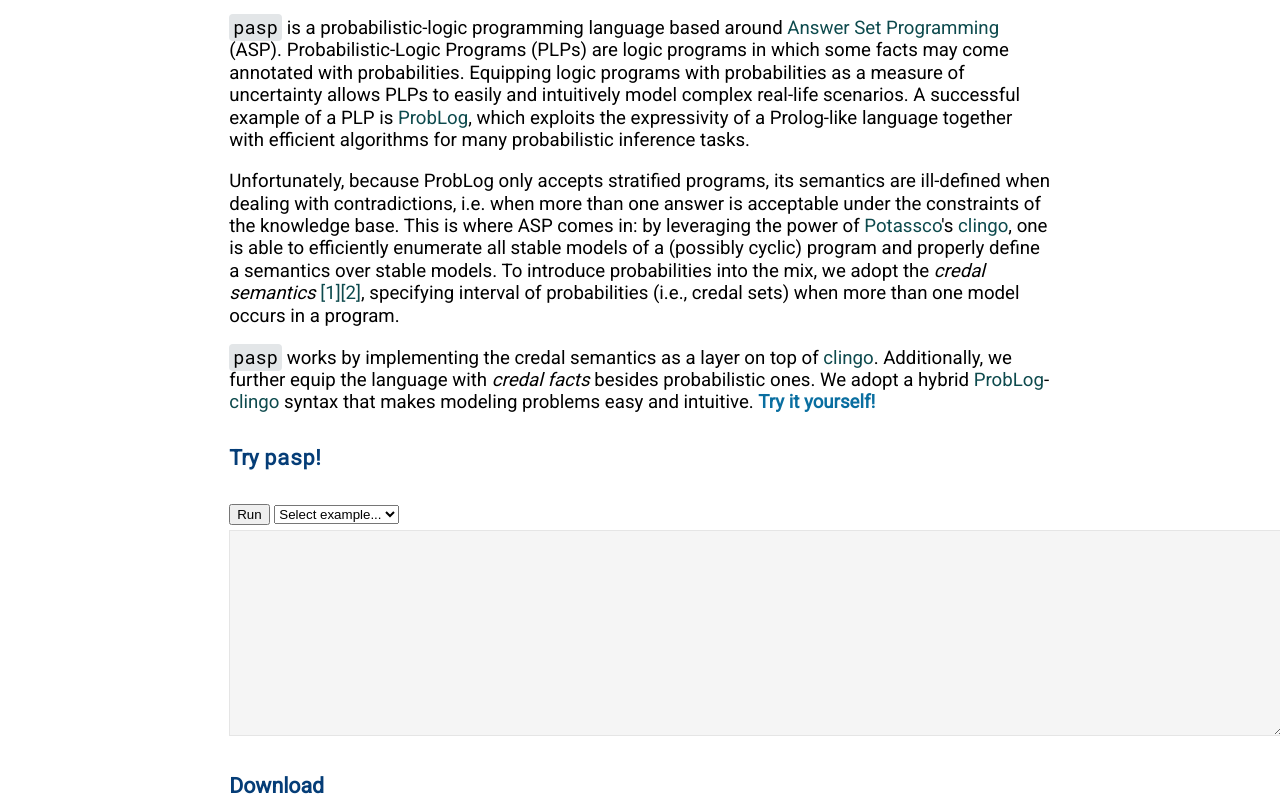
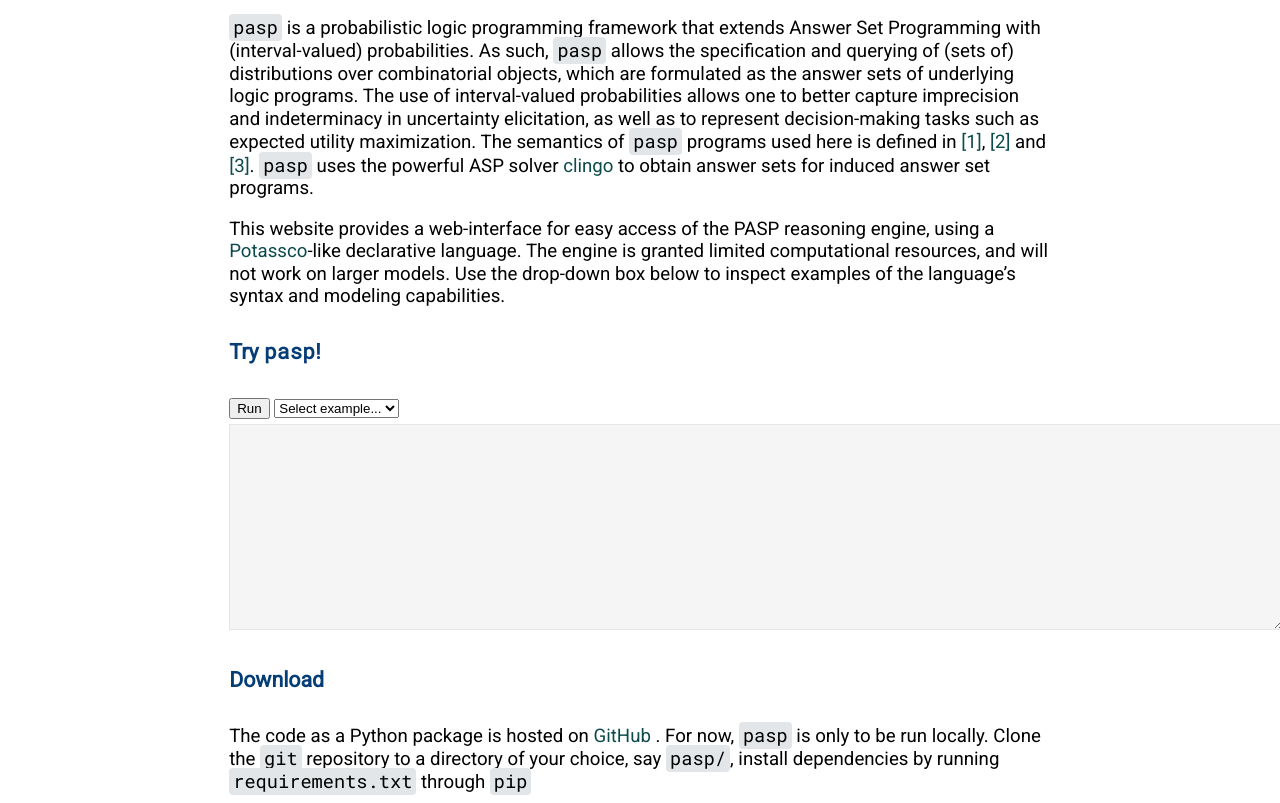
Before and after one commit to RenatoGeh/pasp-web, a plain HTML site: page index.html in a window 1280 px wide. Shown: the part 149-952 px from the top of the page. Drawn offline with nearby package versions, Linux system fonts and the light colour scheme.

Commit message:
index: rewrite text and add dependencies installation instructions

```diff
--- a/index.html
+++ b/index.html
@@ -32,35 +32,24 @@
     <h1><code>pasp</code></h1><h2 class="subtitle">Probabilistic Answer Set Programming</h2>
 
     <p>
-      <code>pasp</code> is a probabilistic-logic programming language based around
-      <a href="https://en.wikipedia.org/wiki/Answer_set_programming">Answer Set Programming</a>
-      (ASP). Probabilistic-Logic Programs (PLPs) are logic programs in which some facts may come
-      annotated with probabilities. Equipping logic programs with probabilities as a measure of
-      uncertainty allows PLPs to easily and intuitively model complex real-life scenarios. A
-      successful example of a PLP is <a href="https://dtai.cs.kuleuven.be/problog/">ProbLog</a>,
-      which exploits the expressivity of a Prolog-like language together with efficient algorithms
-      for many probabilistic inference tasks.
+      <code>pasp</code> is a probabilistic logic programming framework that extends Answer Set
+      Programming with (interval-valued) probabilities. As such, <code>pasp</code> allows the
+      specification and querying of (sets of) distributions over combinatorial objects, which are
+      formulated as the answer sets of underlying logic programs. The use of interval-valued
+      probabilities allows one to better capture imprecision and indeterminacy in uncertainty
+      elicitation, as well as to represent decision-making tasks such as expected utility
+      maximization. The semantics of <code>pasp</code> programs used here is defined in
+      <a href="#refs-1">[1]</a>, <a href="#refs-2">[2]</a> and <a href="#refs-3">[3]</a>.
+      <code>pasp</code> uses the powerful ASP solver
+      <a href="https://potassco.org/clingo/">clingo</a> to obtain answer sets for induced answer
+      set programs.
     </p>
 
     <p>
-      Unfortunately, because ProbLog only accepts stratified programs, its semantics are
-      ill-defined when dealing with contradictions, i.e. when more than one answer is acceptable
-      under the constraints of the knowledge base. This is where ASP comes in: by leveraging the
-      power of <a href="https://potassco.org/">Potassco</a>'s
-      <a href="https://potassco.org/clingo/">clingo</a>, one is able to efficiently enumerate all
-      stable models of a (possibly cyclic) program and properly define a semantics over stable
-      models. To introduce probabilities into the mix, we adopt the <i>credal semantics</i>
-      <a href="#refs-1">[1]</a><a href="#refs-2">[2]</a>, specifying interval of probabilities
-      (i.e., credal sets) when more than one model occurs in a program.
-    </p>
-
-    <p>
-      <code>pasp</code> works by implementing the credal semantics as a layer on top of
-      <a href="https://potassco.org/clingo/">clingo</a>. Additionally, we further equip the
-      language with <i>credal facts</i> besides probabilistic ones. We adopt a hybrid
-      <a href="https://dtai.cs.kuleuven.be/problog/">ProbLog</a>-<a
-      href="https://potassco.org/clingo/">clingo</a> syntax that makes modeling problems easy and
-      intuitive. <a href="#try"><b>Try it yourself!</b></a>
+      This website provides a web-interface for easy access of the PASP reasoning engine, using a
+      <a href="https://potassco.org/">Potassco</a>-like declarative language. The engine is granted
+      limited computational resources, and will not work on larger models. Use the drop-down box
+      below to inspect examples of the language’s syntax and modeling capabilities.
     </p>
 
     <h3 id="try">Try <code>pasp</code>!</h3>
@@ -84,9 +73,18 @@
     <h3 id="download">Download</h3>
 
     <p>
-      The code as a Python package is hosted in <a href="https://github.com/RenatoGeh/pasp">GitHub
+      The code as a Python package is hosted on <a href="https://github.com/RenatoGeh/pasp">GitHub
       </a>. For now, <code>pasp</code> is only to be run locally. Clone the <code>git</code>
-      repository to a directory of your choice, and within that directory simply run
+      repository to a directory of your choice, say <code>pasp/</code>, install dependencies by
+      running <code>requirements.txt</code> through <code>pip</code>
+    </p>
+
+    <pre><code class="language-bash">
+  $ pip install -r requirements.txt
+    </code></pre>
+
+    <p>
+      and within the <code>pasp/</code> directory simply run
     </p>
 
     <pre><code class="language-pycon">
@@ -127,6 +125,11 @@
         expressivity and inference</i>. Fabio Gagliardi Cozman and Denis Deratani Mauá.
         International Journal of Approximate Reasoning, Vol. 125 (2020).
         <a href="https://www.ime.usp.br/~ddm/publication/cozman-2020-ijar/cozman-2020-ijar.pdf">[pdf]</a></li>
+      <li id="refs-3"><i>Modeling Markov Decision Processes with Imprecise Probabilities Using
+        Probabilistic Logic Programming</i>. Thiago P. Bueno, Denis D. Mauá, Leliane N. de
+        Barros and Fabio G. Cozman. Proceedings of the 10th International Symposium on Imprecise
+        Probabilities: Theories and Applications, PMLR Vol. 62 (2017).
+        <a href="https://proceedings.mlr.press/v62/bueno17a/bueno17a.pdf">[pdf]</a></li>
     </ol>
   </div>
 </body>
```
Also changed, not shown: highlight/es/languages/bash.min.js (added), highlight/languages/bash.min.js (added).
